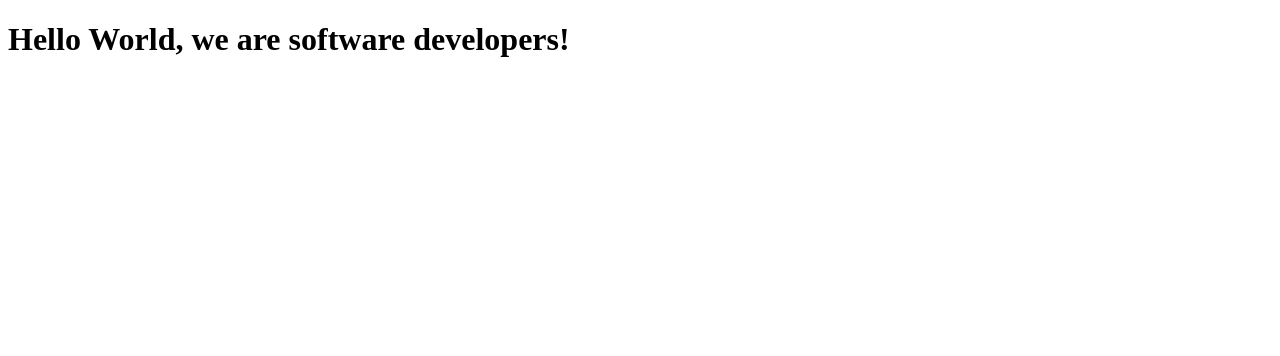
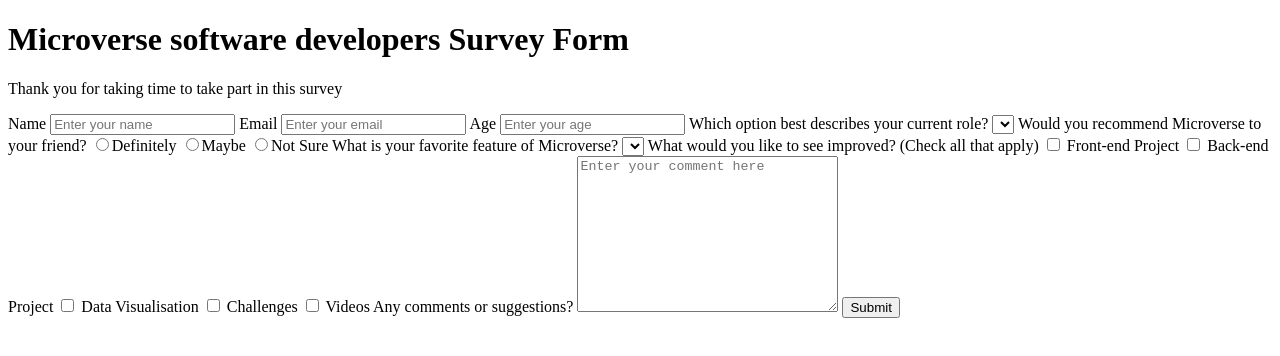
Before and after one commit to shinyenyi/survey-form, a plain HTML site: page fcc-test-suite-template-master/index.html in a window 1280 px wide. Drawn offline with Linux system fonts and the light colour scheme.

Commit message:
edited index.html file

```diff
--- a/fcc-test-suite-template-master/index.html
+++ b/fcc-test-suite-template-master/index.html
@@ -1,5 +1,6 @@
 <!DOCTYPE html>
 <html lang="en">
+
 <head>
   <meta charset="UTF-8">
   <title>Fork Me! FCC: Test Suite Template</title>
@@ -7,7 +8,48 @@
 </head>
 
 <body>
-    <h1>Hello World, we are software developers!</h1>
+  <div>
+    <h1 id="title">Microverse software developers Survey Form</h1>
+    <p id="description">Thank you for taking time to take part in this survey</p>
+    <form action="" id="survey-form">
+      <label for="" id="name-label">Name</label>
+      <input type="text" id="name" placeholder="Enter your name">
+      <label for="" id="email-label">Email</label>
+      <input type="email" id="email" placeholder="Enter your email">
+      <label for="" id="age-number">Age</label>
+      <input type="number" id="age" maxlength="20" minlength="5" placeholder="Enter your age">
+      <label for="" id="dropdown-lable">Which option best describes your current role?</label>
+      <select name="" id="dropdown" aria-placeholder="select your current role">
+        <option value="Student" ></option>
+        <option value="Full-Time Job"></option>
+        <option value="Full Time Learner"></option>
+        <option value="Prefer not to say"></option>
+        <option value="other"></option>
+      </select>
+      <label for="" id="radio-label">Would you recommend Microverse to your friend?</label>
+      <input type="radio" name="radio-button">Definitely
+      <input type="radio" name="radio-button">Maybe
+      <input type="radio" name="radio-button">Not Sure
+      <label for=""></label>
+      <label for="" id="dropdown-lable">What is your favorite feature of Microverse?</label>
+      <select name="" id="dropdown" placeholder="select your current role">
+        <option value="Challenges" ></option>
+        <option value="Community"></option>
+        <option value="Project"></option>
+        <option value="Open Source"></option>
+      </select>
+      <label for="">What would you like to see improved? (Check all that apply)</label>
+      <input type="checkbox"> Front-end Project
+      <input type="checkbox"> Back-end Project
+      <input type="checkbox"> Data Visualisation
+      <input type="checkbox"> Challenges
+      <input type="checkbox"> Videos
+      <label for="">Any comments or suggestions?</label>
+      <textarea name="" id="textArea" cols="30" rows="10" placeholder="Enter your comment here"></textarea>
+      <button id="submit">Submit</button>
+    </form>
+  </div>
+
   <script src="https://cdn.freecodecamp.org/testable-projects-fcc/v1/bundle.js"></script>
 
   <!--
@@ -22,6 +64,7 @@
     - The freeCodeCamp Team
 
     -->
-    <script  src="js/index.js"></script>
+  <script src="js/index.js"></script>
 </body>
+
 </html>
```
Lines whose indentation alone changed are shown as unchanged.
